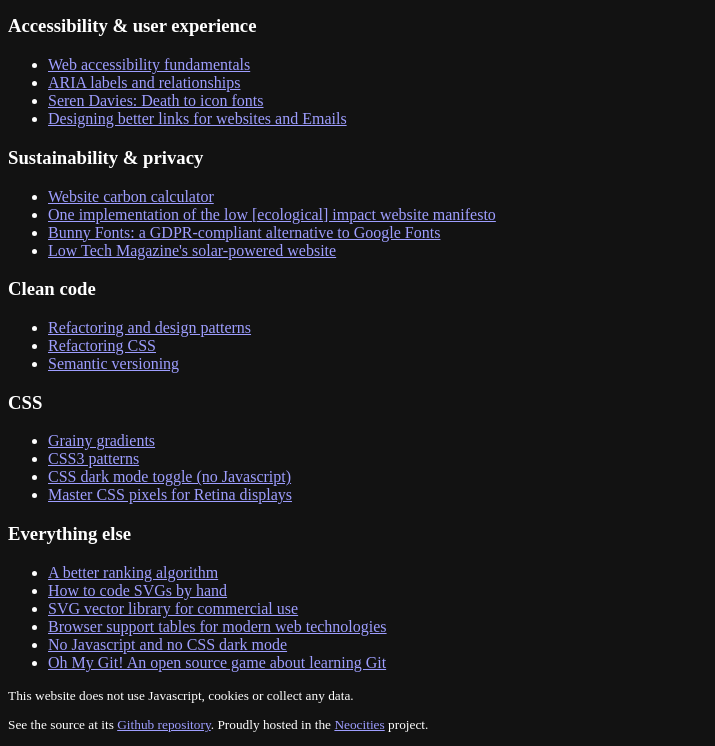
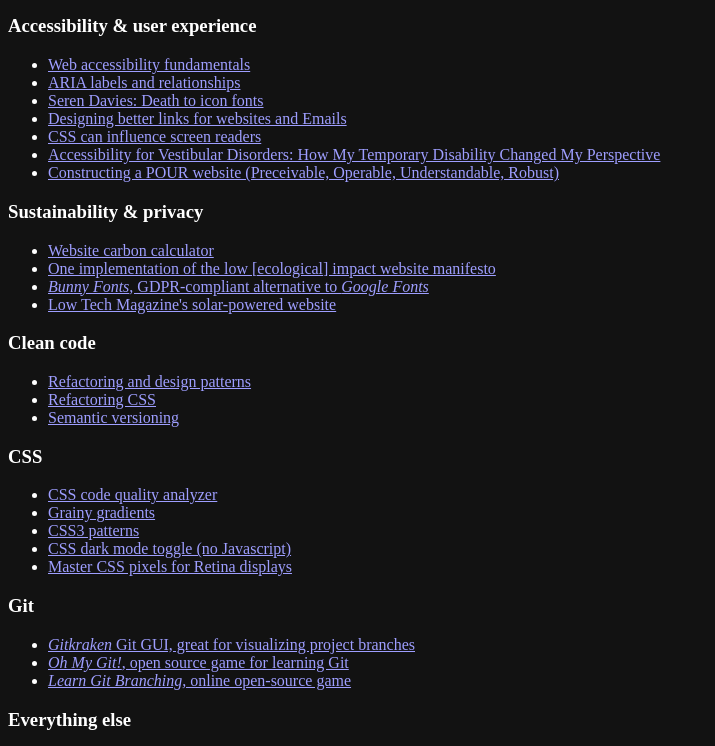
Before and after one commit to squalicode/personalSite, a plain HTML site: page links.html in a window 1280 px wide. Shown: the part 189-935 px from the top of the page, without its empty margins (0-715 px from the left). Drawn offline with Linux system fonts and the light colour scheme.

Commit message:
Add more links in links page

```diff
--- a/links.html
+++ b/links.html
@@ -84,6 +84,15 @@
                 <li>
                     <a href="https://www.smashingmagazine.com/2021/12/designing-better-links-websites-emails-guideline/">Designing better links for websites and Emails</a>
                 </li>
+                <li>
+                    <a href="https://benmyers.dev/blog/css-can-influence-screenreaders/">CSS can influence screen readers</a>
+                </li>
+                <li>
+                    <a href="https://alistapart.com/article/accessibility-for-vestibular/">Accessibility for Vestibular Disorders: How My Temporary Disability Changed My Perspective</a>
+                </li>
+                <li>
+                    <a href="https://webaim.org/articles/pour/">Constructing a POUR website (Preceivable, Operable, Understandable, Robust)</a>
+                </li>
             </ul>
 
             <h3>Sustainability & privacy</h3>
@@ -95,7 +104,7 @@
                     <a href="https://lowimpact.organicbasics.com/eur">One implementation of the low [ecological] impact website manifesto</a>
                 </li>
                 <li>
-                    <a href="https://fonts.bunny.net/">Bunny Fonts: a GDPR-compliant alternative to Google Fonts</a>
+                    <a href="https://fonts.bunny.net/"><i>Bunny Fonts</i>, GDPR-compliant alternative to <i>Google Fonts</i></a>
                 </li>
                 <li>
                     <a href="https://solar.lowtechmagazine.com/about.html">Low Tech Magazine's solar-powered website</a>
@@ -118,6 +127,9 @@
             <h3>CSS</h3>
             <ul>
                 <li>
+                    <a href="https://www.projectwallace.com/css-code-quality">CSS code quality analyzer</a>
+                </li>
+                <li>
                     <a href="https://css-tricks.com/grainy-gradients/">Grainy gradients</a>
                 </li>
                 <li>
@@ -131,6 +143,19 @@
                 </li>
             </ul>
 
+            <h3>Git</h3>
+            <ul>
+                <li>
+                    <a href="https://www.gitkraken.com/"><i>Gitkraken</i> Git GUI, great for visualizing project branches</a>
+                </li>
+                <li>
+                    <a href="https://ohmygit.org/"><i>Oh My Git!</i>, open source game for learning Git</a>
+                </li>
+                <li>
+                    <a href="https://learngitbranching.js.org/"><i>Learn Git Branching</i>, online open-source game</a>
+                </li>
+            </ul>
+
             <h3>Everything else</h3>
             <ul>
                 <li>
@@ -140,16 +165,13 @@
                     <a href="https://www.aleksandrhovhannisyan.com/blog/svg-tutorial-how-to-code-svg-icons-by-hand/">How to code SVGs by hand</a>
                 </li>
                 <li>
-                    <a href="https://www.svgrepo.com/">SVG vector library for commercial use</a>
+                    <a href="https://www.svgrepo.com/"><i>SVGrepo</i>, SVG vector library for commercial use</a>
                 </li>
                 <li>
-                    <a href="https://caniuse.com/">Browser support tables for modern web technologies</a>
+                    <a href="https://caniuse.com/"><i>Can I Use...</i>, browser support tables for modern web technologies</a>
                 </li>
                 <li>
                     <a href="https://www.youtube.com/watch?v=n3lcjY4Mm00">No Javascript and no CSS dark mode</a>
-                </li>
-                <li>
-                    <a href="https://ohmygit.org/">Oh My Git! An open source game about learning Git</a>
                 </li>
             </ul>
         </main>
```
